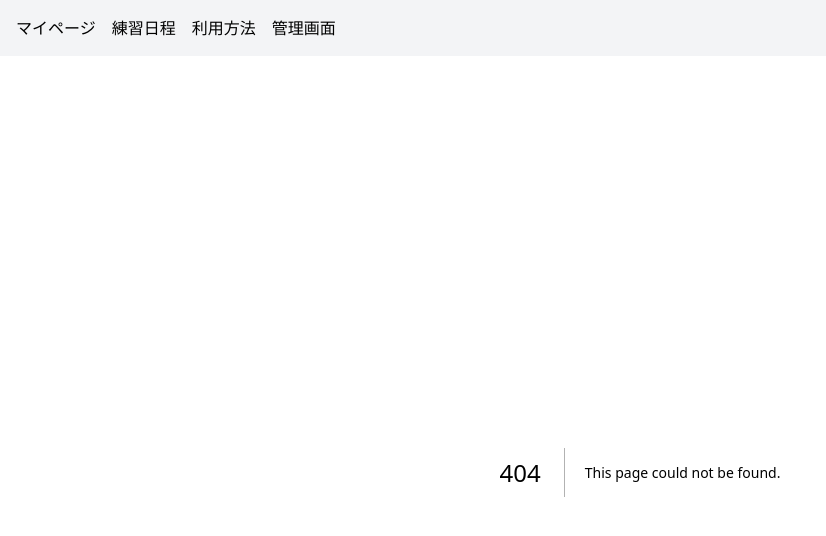
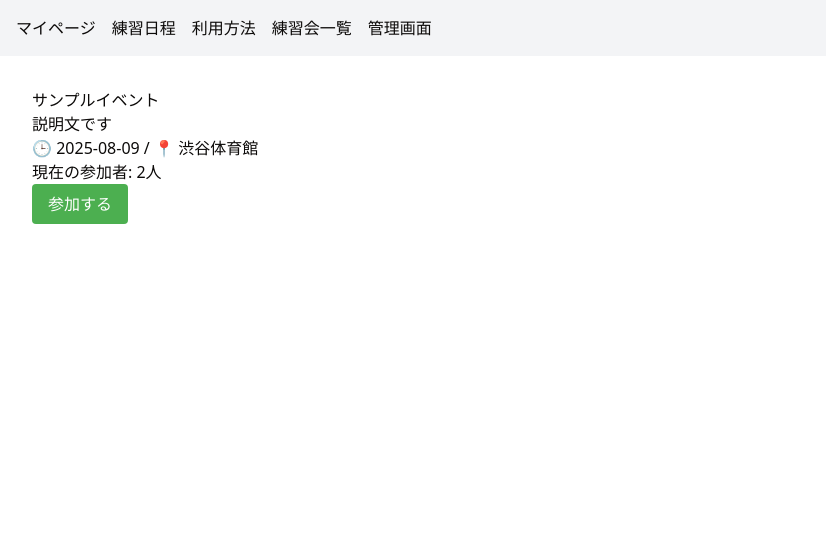
Before and after one commit to poeutie1/badminton, a Next.js app: page /events/1 in a window 1280 px wide. Before the commit this address had no page. Shown: the top 536 px of the page, without its empty margins (0-826 px from the left). Built offline with nearby package versions, Linux system fonts and the light colour scheme; no server answers.

Commit message:
とりあえずコミット

```diff
--- /dev/null
+++ b/src/app/components/JoinButton.tsx
@@ -0,0 +1,57 @@
+"use client";
+
+import { useState } from "react";
+import { joinEvent } from "../lib/db";
+import { useSession } from "next-auth/react";
+
+type JoinButtonProps = {
+  eventId: string;
+  participants: { id: string }[]; // Firestore に保存された参加者情報
+};
+
+export default function JoinButton({ eventId, participants }: JoinButtonProps) {
+  const { data: session } = useSession();
+  const [loading, setLoading] = useState(false);
+  const [joined, setJoined] = useState(false);
+
+  const userId = session?.user?.lineUserId || session?.user?.email; // 適宜修正
+
+  const hasJoined = participants.some((p) => p.id === userId);
+
+  const handleJoin = async () => {
+    if (!userId) {
+      alert("ログインが必要です");
+      return;
+    }
+    if (hasJoined || joined) return;
+
+    try {
+      setLoading(true);
+      await joinEvent(eventId, userId);
+      setJoined(true);
+      alert("参加しました！");
+    } catch (e) {
+      console.error(e);
+      alert("参加できませんでした");
+    } finally {
+      setLoading(false);
+    }
+  };
+
+  return (
+    <button
+      onClick={handleJoin}
+      disabled={loading || hasJoined || joined}
+      style={{
+        backgroundColor: "#4CAF50",
+        color: "white",
+        padding: "8px 16px",
+        border: "none",
+        borderRadius: 4,
+        cursor: loading || hasJoined || joined ? "not-allowed" : "pointer",
+      }}
+    >
+      {hasJoined || joined ? "参加済み" : loading ? "参加中..." : "参加する"}
+    </button>
+  );
+}
--- /dev/null
+++ b/src/app/events/[eventId]/page.tsx
@@ -0,0 +1,31 @@
+// src/app/events/[eventId]/page.tsx
+import { getEventById } from "../../lib/db";
+import type { Event } from "../../lib/types"; // ← もしtypesファイルを分けてたら
+import JoinButton from "../../components/JoinButton";
+
+type Props = {
+  params: {
+    eventId: string;
+  };
+};
+
+export default async function EventDetailPage({ params }: Props) {
+  const event: Event | null = await getEventById(params.eventId);
+
+  if (!event) {
+    return <div>イベントが見つかりませんでした。</div>;
+  }
+
+  return (
+    <div style={{ padding: 16 }}>
+      <h1>{event.title}</h1>
+      <p>{event.description}</p>
+      <p>
+        🕒 {event.date} / 📍 {event.location}
+      </p>
+      <p>現在の参加者: {event.participants.length}人</p>
+
+      <JoinButton eventId={params.eventId} participants={event.participants} />
+    </div>
+  );
+}
--- /dev/null
+++ b/src/app/events/page.tsx
@@ -0,0 +1,29 @@
+// src/app/events/page.tsx
+import Link from "next/link";
+import { getAllEvents } from "../lib/db";
+import type { Event } from "../lib/types"; // ← もしtypesファイルを分けてたら
+
+export default async function EventListPage() {
+  const events: Event[] = await getAllEvents();
+
+  return (
+    <div style={{ padding: 16 }}>
+      <h1>イベント一覧</h1>
+      <ul>
+        {events.map((event) => (
+          <li key={event.id} style={{ marginBottom: 16 }}>
+            <Link href={`/events/${event.id}`}>
+              <div>
+                <strong>{event.title}</strong>
+                <p>
+                  📅 {event.date} @ {event.location}
+                </p>
+                <p>👥 参加者: {event.participants.length}人</p>
+              </div>
+            </Link>
+          </li>
+        ))}
+      </ul>
+    </div>
+  );
+}
--- a/src/app/layout.tsx
+++ b/src/app/layout.tsx
@@ -22,6 +22,7 @@ export default function RootLayout({
             <Link href="/profile">マイページ</Link>
             <Link href="/calendar">練習日程</Link>
             <Link href="/how-to-use">利用方法</Link>
+            <Link href="/events">練習会一覧</Link>
             <Link href="/admin">管理画面</Link>
             <Script src="https://static.line-scdn.net/liff/edge/2/sdk.js"></Script>
           </header>
--- /dev/null
+++ b/src/app/lib/db.ts
@@ -0,0 +1,99 @@
+// lib/db.ts
+import { db } from "./firebase";
+import {
+  doc,
+  setDoc,
+  getDoc,
+  collection,
+  updateDoc,
+  arrayUnion,
+  serverTimestamp,
+  getDocs,
+} from "firebase/firestore";
+import type { Event } from "../lib/types";
+
+// プロフィール保存
+export async function saveProfile(
+  userId: string,
+  profile: { nickname: string; level: string }
+) {
+  const userRef = doc(db, "users", userId);
+  await setDoc(
+    userRef,
+    {
+      ...profile,
+      updatedAt: serverTimestamp(),
+    },
+    { merge: true }
+  );
+}
+
+// プロフィール取得（オプション）
+export async function getProfile(userId: string) {
+  const userRef = doc(db, "users", userId);
+  const snap = await getDoc(userRef);
+  return snap.exists() ? snap.data() : null;
+}
+
+// イベントに参加
+export async function joinEvent(eventId: string, userId: string) {
+  const eventRef = doc(db, "events", eventId);
+
+  // プロフィール取得して参加者に入れる
+  const profile = await getProfile(userId);
+  if (!profile) throw new Error("プロフィールが登録されていません");
+
+  await updateDoc(eventRef, {
+    participants: arrayUnion({
+      id: userId,
+      nickname: profile.nickname,
+      level: profile.level,
+    }),
+  });
+}
+
+// イベント追加（管理者用）
+export async function addEvent(
+  eventId: string,
+  eventData: {
+    date: string;
+    location: string;
+    capacity: number;
+  }
+) {
+  const eventRef = doc(db, "events", eventId);
+  await setDoc(eventRef, {
+    ...eventData,
+    participants: [],
+    createdAt: serverTimestamp(),
+  });
+}
+
+export async function getAllEvents(): Promise<Event[]> {
+  // 例としてモックデータ
+  return [
+    {
+      id: "1",
+      title: "サンプルイベント",
+      description: "説明文です",
+      date: "2025-08-09",
+      location: "渋谷体育館",
+      participants: [{ id: "user1" }, { id: "user2" }],
+    },
+  ];
+}
+
+export async function getEventById(id: string): Promise<Event | null> {
+  // FirestoreやDBからデータを取得する処理を書く
+  // 以下は例
+  const event: Event = {
+    id,
+    title: "サンプルイベント",
+    description: "説明文です",
+    date: "2025-08-09",
+    location: "渋谷体育館",
+    participants: [{ id: "user1" }, { id: "user2" }],
+  };
+
+  return event; // ← これがなきゃエラー
+}
--- a/src/app/lib/firebase.ts
+++ b/src/app/lib/firebase.ts
@@ -1,5 +1,5 @@
 // src/lib/firebase.ts
-import { initializeApp } from "firebase/app";
+import { initializeApp, getApps, getApp } from "firebase/app";
 import { getFirestore } from "firebase/firestore";
 
 const firebaseConfig = {
@@ -12,7 +12,5 @@ const firebaseConfig = {
 };
 
 // ここで必ず正しい値が出ているか確認！
-console.log("🔥 Firebase config:", firebaseConfig);
-
-const app = initializeApp(firebaseConfig);
+const app = getApps().length ? getApp() : initializeApp(firebaseConfig);
 export const db = getFirestore(app);
--- a/src/app/lib/types.ts
+++ b/src/app/lib/types.ts
@@ -1,10 +1,10 @@
 // lib/types.ts
-export type PracticeEvent = {
+// src/app/lib/types.ts
+export type Event = {
   id: string;
+  title: string;
+  description: string;
   date: string;
-  time: string;
   location: string;
-  capacity: number;
-  participants: string[];
-  waitlist: string[];
+  participants: { id: string }[]; // 必要なら name など追加もOK
 };
--- a/src/app/profile/page.jsx
+++ b/src/app/profile/page.jsx
@@ -0,0 +1,3 @@
+export default function Page() {
+  return <div style={{ padding: 16 }}>OK</div>;
+}
```
